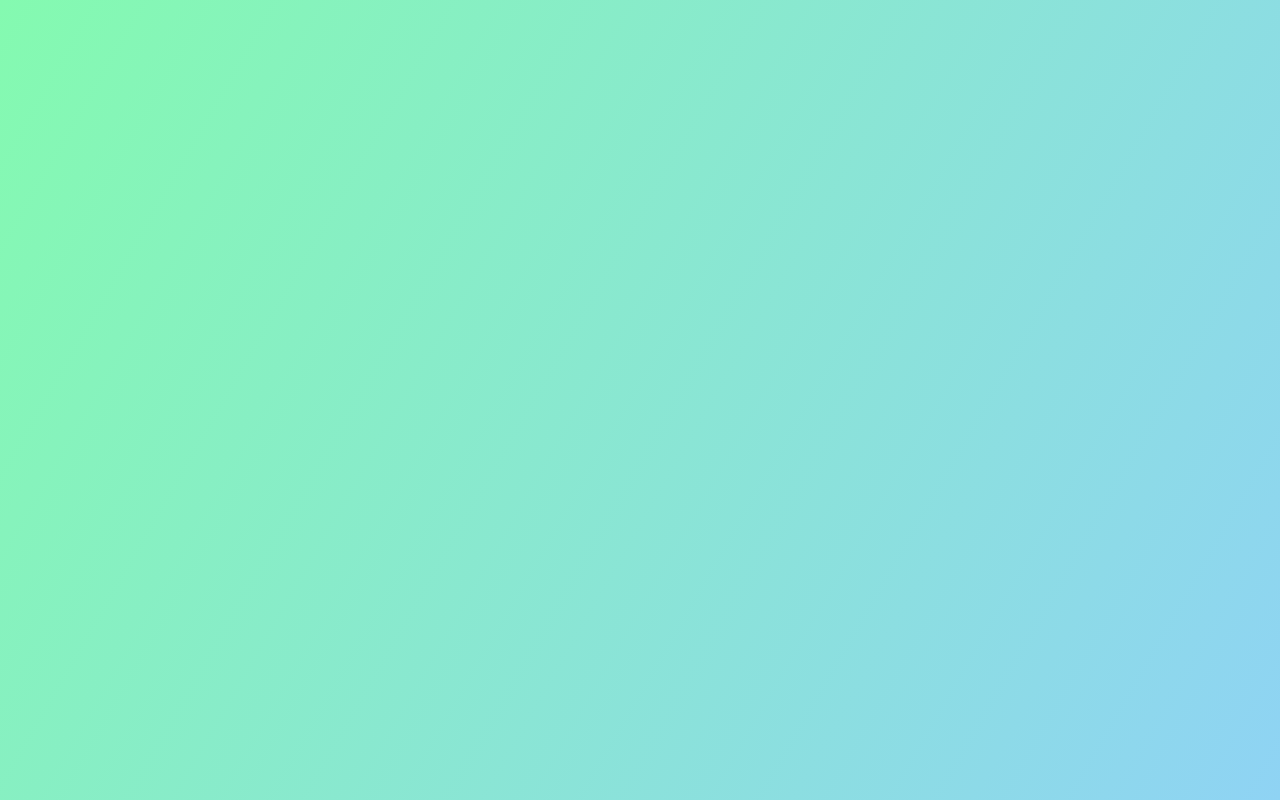
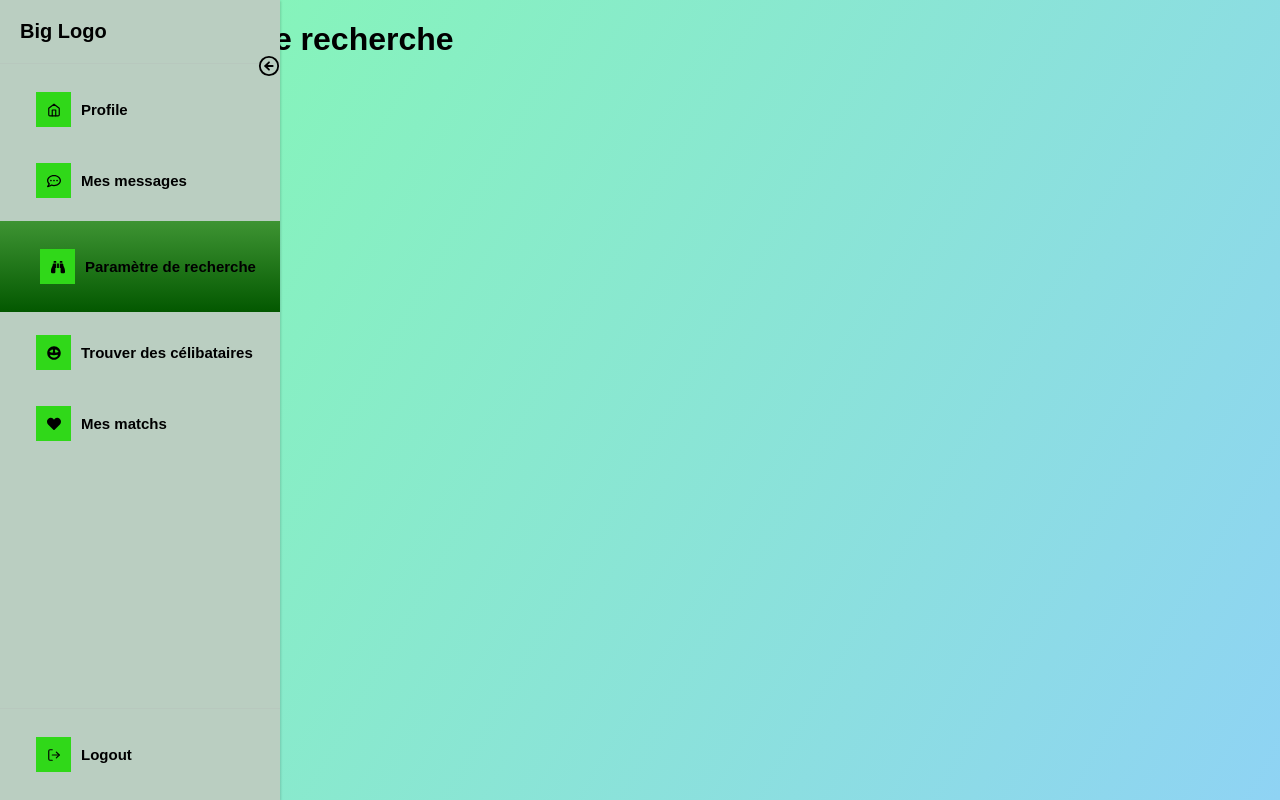
Before and after one commit to ViotHugo/Legumz, a React (Create React App) app in the folder client/: page /search/1 in a window 1280 px wide. Before the commit this address had no page. Built offline with nearby package versions, Linux system fonts and the light colour scheme.

Commit message:
sidebar fonctionnelle

```diff
--- a/client/src/App.js
+++ b/client/src/App.js
@@ -12,6 +12,10 @@ import Profile from './components/pages/Profile/Profile';
 import MapPage from './components/pages/MapPage/MapPage';
 import Messages from './components/pages/Messages/Messages';
 import Header2 from "./components/Header2/Header2";
+
+import Matchs from "./components/pages/Matchs/Matchs";
+import Search from "./components/pages/Search/Search";
+import Singles from "./components/pages/Singles/Singles";
 
 import "./App.css";
 
@@ -35,6 +39,12 @@ function App() {
           <Route path="/map" element={<MapPage />} />
           <Route path="/profil/:email" element={<Profile />} />
           <Route path="/messages/:email" element={<Messages/>} />
+
+          <Route path="/matchs/:email" element={<Matchs/>} />
+          <Route path="/search/:email" element={<Search/>} />
+          <Route path="/singles/:email" element={<Singles/>} />
+
+
         </Routes>
       </div>
     </Router>
--- a/client/src/components/Header2/Header2.js
+++ b/client/src/components/Header2/Header2.js
@@ -77,7 +77,7 @@ const Header2 = ({ activePage, email }) => {
                 <MenuItem
                   active={activePage === "search"}
                   icon={<FaBinoculars />}
-                  onClick={() => handleClick("ParamRecherche")}
+                  onClick={() => handleClick("search")}
                 >
                   Paramètre de recherche
                 </MenuItem>
@@ -85,15 +85,15 @@ const Header2 = ({ activePage, email }) => {
                 <MenuItem
                   active={activePage === "singles"}
                   icon={<FaGrinHearts />}
-                  onClick={() => handleClick("TrouverCelib")}
+                  onClick={() => handleClick("singles")}
                 >
                   Trouver des célibataires
                 </MenuItem>
 
                 <MenuItem
-                  active={activePage === "matches"}
+                  active={activePage === "matchs"}
                   icon={<FaHeart />}
-                  onClick={() => handleClick("Matchs")}
+                  onClick={() => handleClick("matchs")}
                 >
                   Mes matchs
                 </MenuItem>
--- /dev/null
+++ b/client/src/components/pages/Matchs/Matchs.js
@@ -0,0 +1,21 @@
+import React from 'react';
+import './Matchs.css';
+import { useParams } from 'react-router-dom';
+import Header2 from "./../../Header2/Header2";
+
+function Matchs() {
+  const { email } = useParams();
+  // Utilisez 'email' pour récupérer les données spécifiques à cet utilisateur
+
+  return (
+    <div>
+      <Header2 activePage="matchs" email={email} />
+      <div className="matchs">
+        <h1>Matchs</h1>
+        {/* Votre contenu de page de messages ici */}
+      </div>
+    </div>
+  );
+}
+
+export default Matchs;
--- /dev/null
+++ b/client/src/components/pages/Search/Search.js
@@ -0,0 +1,21 @@
+import React from 'react';
+import './Search.css';
+import { useParams } from 'react-router-dom';
+import Header2 from "./../../Header2/Header2";
+
+function Search() {
+  const { email } = useParams();
+  // Utilisez 'email' pour récupérer les données spécifiques à cet utilisateur
+
+  return (
+    <div>
+      <Header2 activePage="search" email={email} />
+      <div className="search">
+        <h1>mes parametres de recherche</h1>
+        {/* Votre contenu de page de messages ici */}
+      </div>
+    </div>
+  );
+}
+
+export default Search;
--- /dev/null
+++ b/client/src/components/pages/Singles/Singles.js
@@ -0,0 +1,21 @@
+import React from 'react';
+import './Singles.css';
+import { useParams } from 'react-router-dom';
+import Header2 from "./../../Header2/Header2";
+
+function Singles() {
+  const { email } = useParams();
+  // Utilisez 'email' pour récupérer les données spécifiques à cet utilisateur
+
+  return (
+    <div>
+      <Header2 activePage="singles" email={email} />
+      <div className="singles">
+        <h1>célibataires</h1>
+        {/* Votre contenu de page de messages ici */}
+      </div>
+    </div>
+  );
+}
+
+export default Singles;
```
Also changed, not shown: client/src/components/pages/Matchs/Matchs.css (added), client/src/components/pages/Search/Search.css (added), client/src/components/pages/Singles/Singles.css (added).
